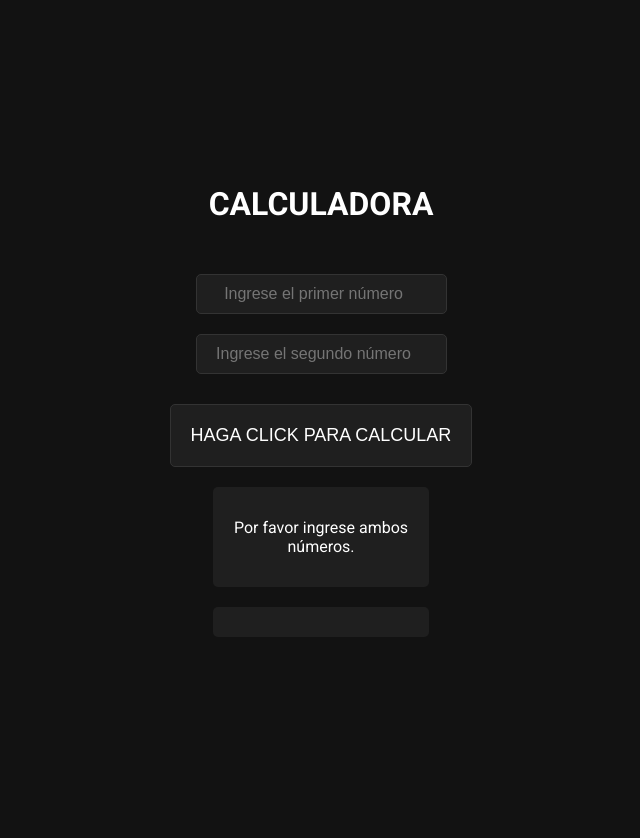
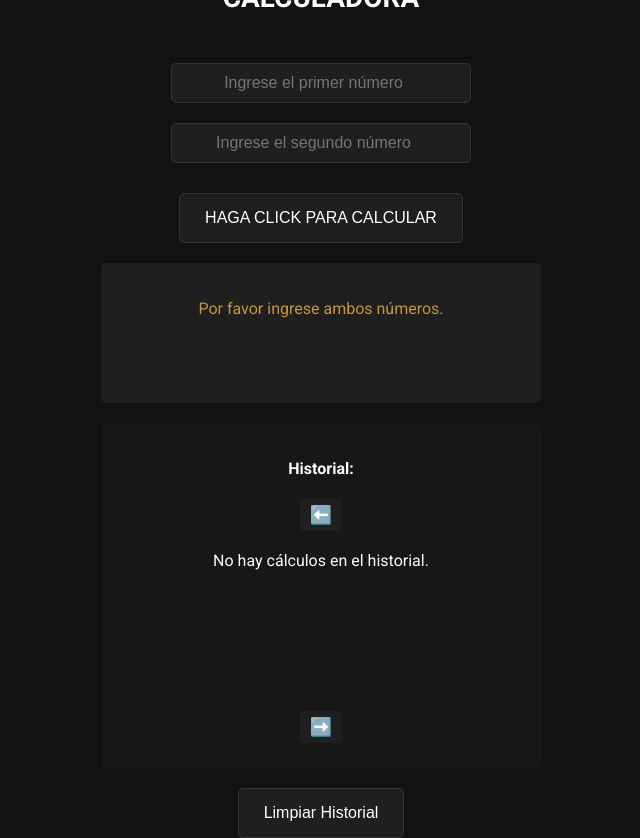
Before and after one commit to maximilianobt/tercerca_preEntrega-MaxmilianoBurelaTello, a plain HTML site: page index.html in a window 1280 px wide. Both pictures are taken after a click on the button "HAGA CLICK PARA CALCULAR". Shown: the whole page, without its empty margins (319-959 px from the left). Before the commit the page ends 800 px from the top, so only its background shows below. Drawn offline with Linux system fonts and the light colour scheme.

Commit message:
tercerca_preEntrega-MaxmilianoBurelaTello

```diff
--- a/css/css.css
+++ b/css/css.css
@@ -16,6 +16,7 @@ body {
 h1 {
     color: #ffffff;
     text-align: center;
+    font-size: 28px;
 }
 
 /* Contenedor centrado para los inputs */
@@ -24,24 +25,26 @@ h1 {
     flex-direction: column;
     align-items: center;
     margin-top: 20px;
+    width: 100%; /* Ancho adaptativo */
+    max-width: 300px;
 }
 
 input {
     padding: 10px;
     margin: 10px 0;
     width: 100%;
-    max-width: 300px;
     font-size: 16px;
     border: 1px solid #333333;
     border-radius: 5px;
     background-color: #1f1f1f;
     color: #ffffff;
     text-align: center;
+    box-sizing: border-box;
 }
 
-button {
-    padding: 20px;
-    font-size: 18px;
+button#calcular-btn, button#limpiar-historial {
+    padding: 15px 25px;
+    font-size: 16px;
     background-color: #1f1f1f;
     color: #ffffff;
     border: 1px solid #333333;
@@ -51,30 +54,74 @@ button {
     transition: background-color 0.3s;
 }
 
-button:hover {
+button#calcular-btn:hover, button#limpiar-historial:hover {
     background-color: #333333;
 }
 
-/* Estilo de resultados y historial */
-#resultado, #historial {
+/* Estilo de resultados */
+#resultado {
     margin-top: 20px;
-    padding: 15px;
+    padding: 20px;
+    background-color: #1f1f1f;
+    color: #C49634; /* Color de texto de los resultados */
+    border-radius: 5px;
+    text-align: center;
+    width: 90%;
+    max-width: 400px;
+    display: none;
+    min-height: 100px; /* Evita que se desplace al cambiar contenido */
+}
+
+/* Estilo de historial */
+#historial {
+    margin-top: 20px;
+    padding: 20px;
+    background-color: #171717; /* Fondo de historial */
+    color: #FBFBFB; /* Color de texto de historial */
+    border-radius: 5px;
+    width: 90%;
+    max-width: 400px;
+    text-align: center;
+    display: flex;
+    flex-direction: column;
+    align-items: center;
+}
+
+#contenido-historial {
+    margin-top: 10px;
+    height: 150px;
+    overflow: hidden;
+    text-align: left;
+}
+
+button#prev, button#next {
     background-color: #1f1f1f;
     color: #ffffff;
-    border-radius: 5px;
-    text-align: center;
-    width: 15%;
-    max-width: 400px;
+    border: none;
+    font-size: 18px;
+    cursor: pointer;
+    margin: 5px;
+    padding: 5px 10px;
+    border-radius: 3px;
+    transition: background-color 0.3s;
 }
 
-/* Inicialmente ocultamos el resultado, pero mostramos el historial */
-#resultado {
-    display: none;
+button#prev:hover, button#next:hover {
+    background-color: #333333;
 }
 
-#historial {
-    display: block;
-    margin-top: 20px;
+#historial h3 {
+    color: #FBFBFB;
+    font-size: 16px;
+}
+
+#historial p {
+    color: #FBFBFB;
+    margin: 5px 0;
+}
+
+#historial div {
+    margin-bottom: 10px;
 }
 
 /* Media queries */
@@ -83,9 +130,9 @@ button:hover {
         font-size: 24px;
     }
 
-    button {
+    button#calcular-btn, button#limpiar-historial {
         padding: 10px 20px;
-        font-size: 16px;
+        font-size: 14px;
     }
 
     #resultado, #historial {
@@ -98,9 +145,9 @@ button:hover {
         font-size: 20px;
     }
 
-    button {
+    button#calcular-btn, button#limpiar-historial {
         padding: 8px 16px;
-        font-size: 14px;
+        font-size: 12px;
     }
 
     #resultado, #historial {
--- a/index.html
+++ b/index.html
@@ -18,8 +18,18 @@
 
     <button id="calcular-btn">HAGA CLICK PARA CALCULAR</button>
 
+    <!-- Resultado -->
     <div id="resultado"></div>
-    <div id="historial"></div>
+
+    <!-- Historial con flechas para navegar -->
+    <div id="historial">
+        <h3>Historial:</h3>
+        <button id="prev" onclick="navegarHistorial(-1)">⬅️</button>
+        <div id="contenido-historial"></div>
+        <button id="next" onclick="navegarHistorial(1)">➡️</button>
+    </div>
+
+    <button id="limpiar-historial">Limpiar Historial</button>
 
     <script src="js/script.js"></script>
 </body>
--- a/js/script.js
+++ b/js/script.js
@@ -1,68 +1,94 @@
-// Array para almacenar el historial de cálculos
+// Array para almacenar el historial de cálculos y el índice de navegación actual
 let historialCalculos = [];
+let indiceHistorial = 0;
 
-// Captura del botón y agregar un event listener
+// Carga inicial del historial desde localStorage
+document.addEventListener("DOMContentLoaded", () => {
+    const historialGuardado = JSON.parse(localStorage.getItem("historialCalculos")) || [];
+    historialCalculos = historialGuardado;
+    indiceHistorial = historialCalculos.length - 1; // Último cálculo
+    actualizarHistorial();
+});
+
+// Captura el botón de cálculo y agrega un event listener
 document.getElementById("calcular-btn").addEventListener("click", calcular);
+document.getElementById("limpiar-historial").addEventListener("click", limpiarHistorial);
 
+// Función de cálculo
 function calcular() {
-    // Datos de entrada
     let numero1 = parseFloat(document.getElementById("numero1").value);
     let numero2 = parseFloat(document.getElementById("numero2").value);
 
-    // Entradas
     if (isNaN(numero1) || isNaN(numero2)) {
         mostrarResultado("<p>Por favor ingrese ambos números.</p>");
         return;
     }
 
-    // Operaciones
     let resultados = {
         id: historialCalculos.length + 1,
         suma: numero1 + numero2,
         resta: numero1 - numero2,
         multiplicacion: numero1 * numero2,
-        division: numero2 !== 0 ? (numero1 / numero2) : "Indefinido",
-        usuario: "UsuarioDemo" // Reemplazar con un nombre real si se requiere
+        division: numero2 !== 0 ? (numero1 / numero2) : "Indefinido"
     };
 
-    // Historial
     historialCalculos.push(resultados);
+    guardarEnLocalStorage();
+    indiceHistorial = historialCalculos.length - 1;
+    mostrarResultado(generarResultadoHTML(resultados));
+    actualizarHistorial();
+}
 
-    // Mostrar resultados
-    let resultadoHTML = `
-        <p><strong>Resultados del <p>cálculo #${resultados.id}:</p></strong></p>
+// Genera el HTML para mostrar el resultado del cálculo actual
+function generarResultadoHTML(resultados) {
+    return `
+        <p><strong>Resultados del cálculo #${resultados.id}:</strong></p>
         <p>Suma: ${resultados.suma}</p>
         <p>Resta: ${resultados.resta}</p>
         <p>Multiplicación: ${resultados.multiplicacion}</p>
         <p>División: ${resultados.division}</p>
     `;
-    mostrarResultado(resultadoHTML);
-
-    // Historial de cálculos en el DOM
-    actualizarHistorial();
 }
 
-// Función
-function mostrarResultado(mensaje) {
-    const resultadoDiv = document.getElementById("resultado");
-    resultadoDiv.innerHTML = mensaje;
-    resultadoDiv.style.display = "block";
+// Actualiza el contenido del historial de acuerdo al índice actual
+function actualizarHistorial() {
+    const contenidoHistorial = document.getElementById("contenido-historial");
+    if (historialCalculos.length > 0) {
+        contenidoHistorial.innerHTML = generarResultadoHTML(historialCalculos[indiceHistorial]);
+    } else {
+        contenidoHistorial.innerHTML = "<p>No hay cálculos en el historial.</p>";
+    }
 }
 
-// Función para actualizar y mostrar el historial de cálculos
-function actualizarHistorial() {
-    const historialDiv = document.getElementById("historial");
-    historialDiv.innerHTML = "<h3>Historial:</h3>";
-    historialCalculos.forEach(calc => {
-        historialDiv.innerHTML += `
-            <div>
-                <p><strong>Cálculo #${calc.id}:</strong></p>
-                <p>Suma: ${calc.suma}</p>
-                <p>Resta: ${calc.resta}</p>
-                <p>Multiplicación: ${calc.multiplicacion}</p>
-                <p>División: ${calc.division}</p>
-            </div>
-            <hr>
-        `;
-    });
+// Navega por el historial en función de la dirección (-1 para atrás, 1 para adelante)
+function navegarHistorial(direccion) {
+    if (historialCalculos.length > 0) {
+        indiceHistorial += direccion;
+        if (indiceHistorial < 0) {
+            indiceHistorial = historialCalculos.length - 1; // Vuelve al último
+        } else if (indiceHistorial >= historialCalculos.length) {
+            indiceHistorial = 0; // Vuelve al primero
+        }
+        actualizarHistorial();
+    }
 }
+
+// Limpia el historial
+function limpiarHistorial() {
+    historialCalculos = [];
+    guardarEnLocalStorage();
+    actualizarHistorial();
+    mostrarResultado("<p>Historial limpiado.</p>");
+}
+
+// Guarda el historial en localStorage
+function guardarEnLocalStorage() {
+    localStorage.setItem("historialCalculos", JSON.stringify(historialCalculos));
+}
+
+// Muestra el resultado en el contenedor de resultados
+function mostrarResultado(html) {
+    const resultadoDiv = document.getElementById("resultado");
+    resultadoDiv.style.display = "block";
+    resultadoDiv.innerHTML = html;
+}
```
